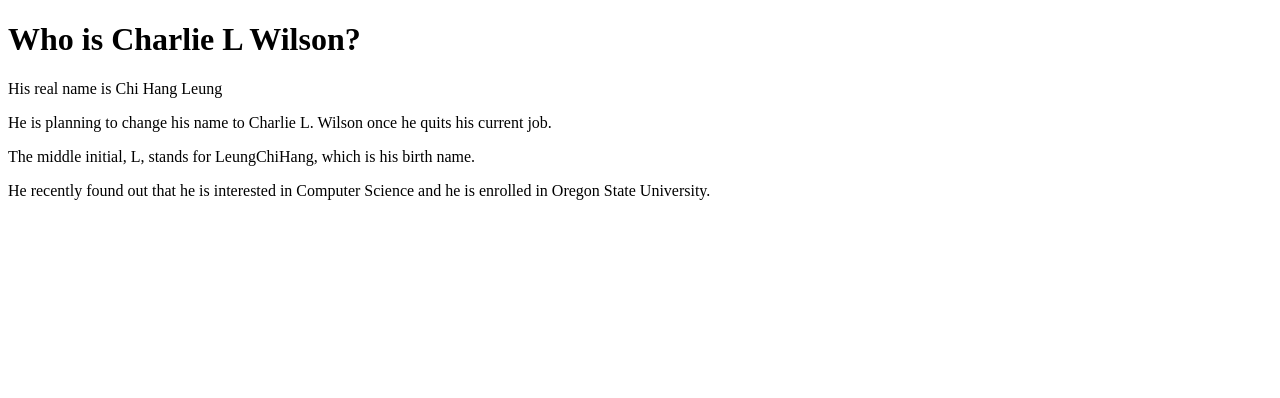
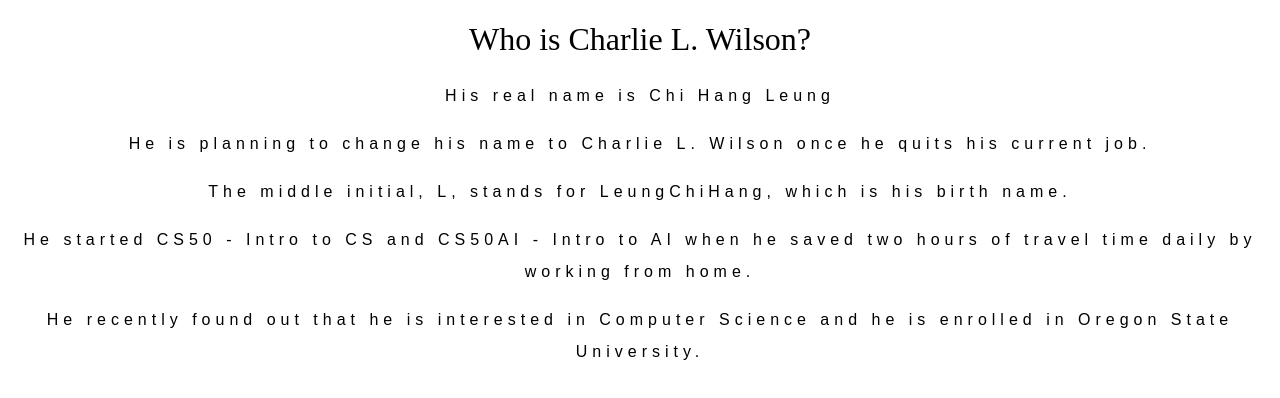
Before and after one commit to Charlie-L-Wilson/Charlie-L-Wilson.github.io, a plain HTML site: page index.html in a window 1280 px wide. Drawn offline with Linux system fonts and the light colour scheme.

Commit message:
Revised self intro and added styling

```diff
--- a/index.html
+++ b/index.html
@@ -2,12 +2,15 @@
 <html lang="en">
     <head>
         <title>Charlie Wilson</title>
+        <link rel="stylesheet" href="style.css">
     </head>
     <body>
-        <h1>Who is Charlie L Wilson?</h1>
+        <h1>Who is Charlie L. Wilson?</h1>
         <p>His real name is Chi Hang Leung</p>
         <p>He is planning to change his name to Charlie L. Wilson once he quits his current job.</p>
         <p>The middle initial, L, stands for LeungChiHang, which is his birth name.</p>
+        <p>He started CS50 - Intro to CS and CS50AI - Intro to AI when he saved two hours of travel time daily by working from home.</p>
         <p>He recently found out that he is interested in Computer Science and he is enrolled in Oregon State University.</p>
+
     </body>
 </html>
--- /dev/null
+++ b/style.css
@@ -0,0 +1,11 @@
+h1  {
+    text-align:         center;
+    font-weight:        normal;
+}
+
+p   {
+    text-align:         center;
+    line-height:        2;
+    letter-spacing:     5px;
+    font-family:        Sergoe UI, Futura, Arial;
+}
```
